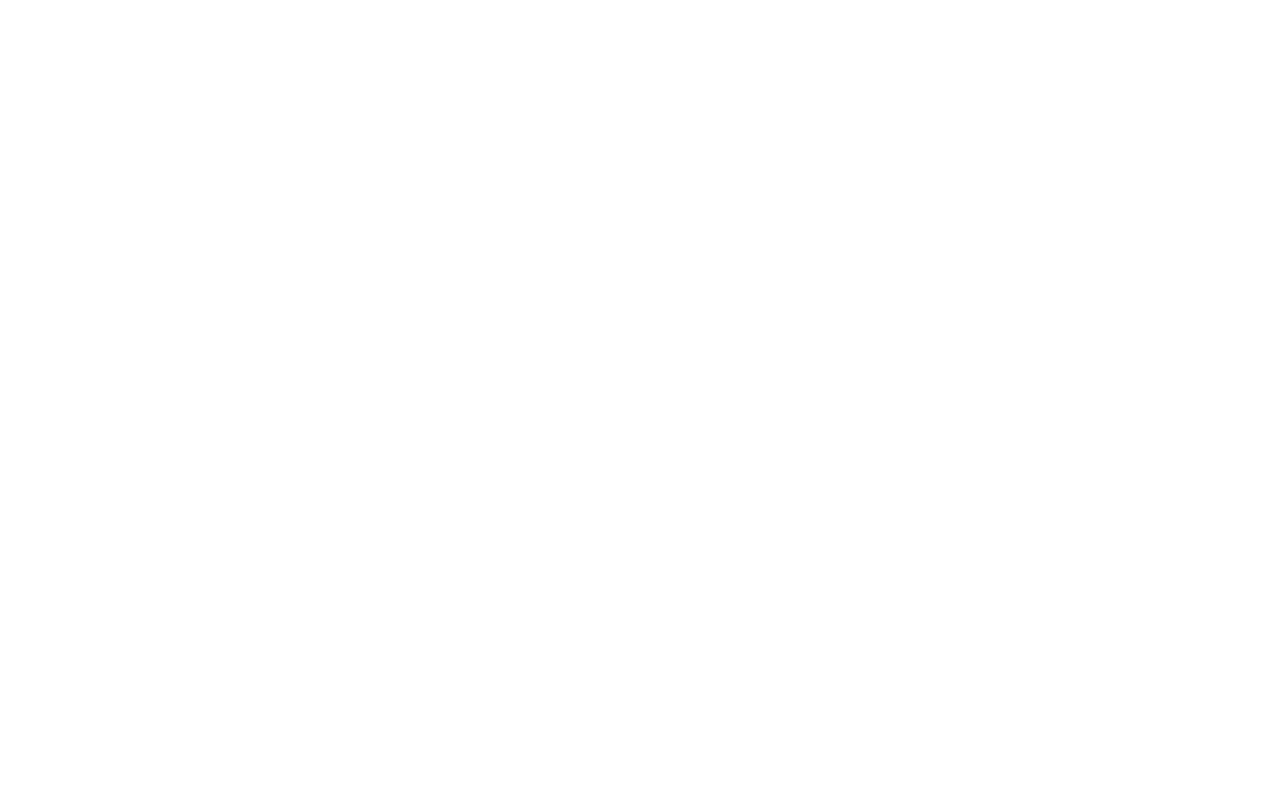
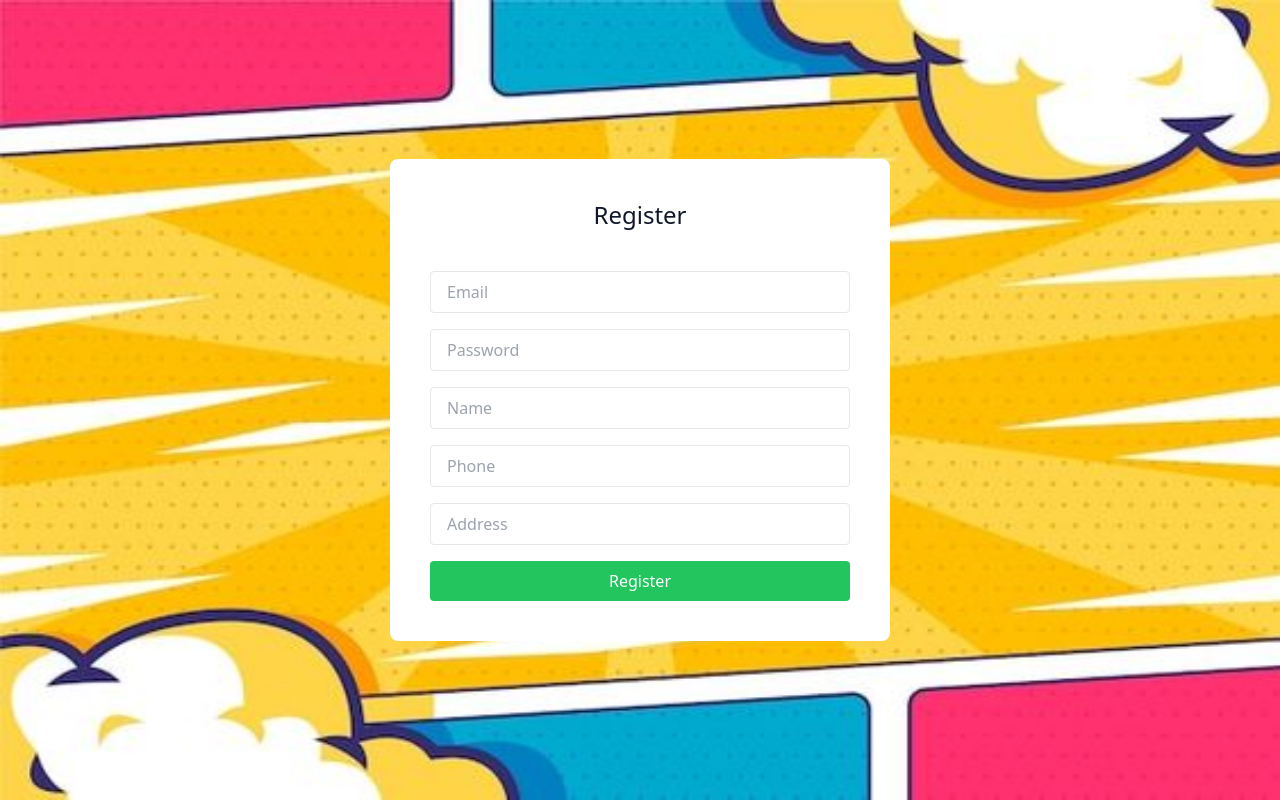
Before and after one commit to Milap-Magar/frontend, a React (Create React App) app: page /register in a window 1280 px wide. Before the commit this address had no page. Built offline with nearby package versions, Linux system fonts and the light colour scheme; the HTML template or start-up script is replaced by a standard one.

Commit message:
frontend managed

```diff
--- a/package.json
+++ b/package.json
@@ -13,6 +13,7 @@
     "react-icons": "^4.12.0",
     "react-router-dom": "^6.21.1",
     "react-scripts": "5.0.1",
+    "react-spring": "^9.7.3",
     "react-toastify": "^10.0.2",
     "sonner": "^1.3.1",
     "web-vitals": "^2.1.4"
--- a/src/App.js
+++ b/src/App.js
@@ -1,20 +1,23 @@
-import React from 'react'
-import { BrowserRouter, Routes, Route} from "react-router-dom";
-import Login from './pages/Login.page';
+import React, { useState } from "react";
+import { BrowserRouter as Router, Routes, Route } from "react-router-dom";
 import Dashboard from "./components/Dashboard.component";
-import "./index.css"
+import { Login, Register } from "./pages";
+import "./index.css";
+import PrivateRoute from "./routes/Private.routes";
 
 const App = () => {
+  const [isAuthenticated, setIsAuthenticated] = useState(false);
   return (
     <>
-      <BrowserRouter>
+      <Router>
         <Routes>
-          <Route path='/' element={ <Login /> } />
-          <Route path='/auth/dashboard' element={ <Dashboard /> } />
+          <Route path={"/register"} element={<Register />} />
+          <Route path={"/"} element={<Login />}  />
+          {/* <PrivateRoute component={Dashboard} path="/dashboard"  /> */}
+          <Route path={"/dashboard"} element={<Dashboard />} />
         </Routes>
-      </BrowserRouter>
+      </Router>
     </>
-  )
-}
-
-export default App
+  );
+};
+export default App;
--- a/src/pages/Home.jsx
+++ /dev/null
@@ -1,9 +0,0 @@
-import React from 'react'
-
-const Home = () => {
-  return (
-    <div>Home</div>
-  )
-}
-
-export default Home
--- a/src/pages/Login.page.jsx
+++ b/src/pages/Login.page.jsx
@@ -1,27 +1,28 @@
 import React, { useState } from "react";
 import { useNavigate } from "react-router-dom";
 import axios from "../api/axios";
-import "./Page.css";
+import "./Login.css";
 
 import image from "../assets/login.png";
 import Image from "../components/A-Componenets/Image";
 import { IoMdLogIn } from "react-icons/io";
-
 
 const Login = () => {
   const [err, setErr] = useState("");
   const [showPwd, setShowPwd] = useState("password");
   const [isChecked, setIsChecked] = useState(false);
 
-  // const loginURL = "/";
+  const navigate = useNavigate();
+  const handleNavigate = () => {
+    navigate("/register");
+  };
 
   const [values, setValues] = useState({
-    symbol: "",
+    email: "",
     password: "",
   });
-
-  const navigate = useNavigate();
-  axios.defaults.withCredentials = true;
+console.log(values);
+  // axios.defaults.withCredentials = true;
 
   const handleShowPassword = () => {
     setShowPwd((showPwd) => (showPwd === "password" ? "text" : "password"));
@@ -30,32 +31,13 @@ const Login = () => {
 
   const handlesubmit = async (e) => {
     e.preventDefault();
-    // try {
-    //   const response = await axios.post(loginURL, values);
-    //   console.log("🚀 ~ response ~ axios:", response);
-
-    //     if (response.data.loginStatus) {
-    //       navigate("/auth/dashboard");
-    //     } else {
-    //       setErr(response.data.Error);
-    //     }
-    // } catch (error) {
-    //   if (!error.response) {
-    //     setErr("No Sever Response");
-    //   } else if (error.response.status === 409) {
-    //     setErr("Username unauthorized");
-    //   } else {
-    //     setErr("Regristration Failed");
-    //   }
-    // }
     await axios
-        .post("http://localhost:8080/", values)
-        .then((result) => {
-          // return console.log("🚀 ~ handlesubmit ~ result:", result);
-          if (result.data.loginStatus) {
-            navigate("/auth/dashboard");
-          }else{
-            setErr(result.data.Error);
+      .post("http://localhost:8080/login", values)
+      .then((response) => {
+        if (response.status === 200) {
+          navigate("/dashboard");
+        } else {
+          setErr(response.data.Error);
         }
       })
       .catch((err) => {
@@ -87,13 +69,13 @@ const Login = () => {
                 Complain Management System
               </h1>
               {/* symbol section */}
-              <label htmlFor="symbol">Enter your Symbol Number:</label>
+              <label htmlFor="Email">Enter your Email:</label>
 
               <input
-                placeholder="Symbol Number"
-                type="number"
+                placeholder="Enter your Email"
+                type="email"
                 onChange={(e) =>
-                  setValues({ ...values, symbol: e.target.value })
+                  setValues({ ...values, email: e.target.value })
                 }
                 className={`text-sm p-[4px] w-[250px] md:w-[300px] rounded-sm border border-slate-950 bg-transparent font-epic font-extrabold placeholder-slate-900`}
               />
@@ -124,6 +106,13 @@ const Login = () => {
                   Login
                   <IoMdLogIn className="w-6 h-6" />
                 </button>
+                <button
+                  onClick={handleNavigate}
+                  className={`border rounded-xl bg-afno-300 m-[10px] md:m-3 py-1 px-3 flex border-slate-800 hover:bg-black hover:text-white font-black font-epic text-lg`}
+                >
+                  Register
+                  <IoMdLogIn className="w-6 h-6" />
+                </button>
               </div>
             </div>
           </div>
--- /dev/null
+++ b/src/pages/Register.page.jsx
@@ -0,0 +1,121 @@
+import React, { useState, useMemo } from 'react';
+import axios from 'axios';
+import { useNavigate } from 'react-router-dom';
+import validate from "../validation/validate"
+import Image from '../components/A-Componenets/Image';
+import "./Login.css";
+
+const Register = () => {
+  const navigate = useNavigate();
+
+  const [formData, setFormData] = useState({
+    email: '',
+    password: '',
+    name: '',
+    phone: '',
+    address: '',
+    errors: {}
+  });
+
+  const handleChange = (e) => {
+    setFormData({ ...formData, [e.target.name]: e.target.value });
+  };
+
+  const handleSubmit = async (e) => {
+    e.preventDefault();
+
+    // Validate form fields
+    const errors = validate(formData);
+    if (Object.keys(errors).length > 0) {
+      setFormData({ ...formData, errors });
+      return;
+    }
+
+    try {
+      const response = await axios.post('http://localhost:8080/register', {
+        email: formData.email,
+        password: formData.password,
+        name: formData.name,
+        phone: formData.phone,
+        address: formData.address
+      });
+
+      if (response.status === 200) {
+        navigate('/');
+      }
+    } catch (err) {
+      console.error('Registration error:', err);
+    }
+  };
+  // console.log(formData);
+
+  const memoizedInputs = useMemo(() => (
+    <>
+      <input
+        type="text"
+        name="email"
+        value={formData.email}
+        onChange={handleChange}
+        placeholder="Email"
+        className={`w-full px-4 py-2 mb-4 border rounded ${formData.errors.email ? 'border-red-500' : ''}`}
+        required
+      />
+      {formData.errors.email && <div className="text-red-500 mb-2">{formData.errors.email}</div>}
+      <input
+        type="password"
+        name="password"
+        value={formData.password}
+        onChange={handleChange}
+        placeholder="Password"
+        className={`w-full px-4 py-2 mb-4 border rounded ${formData.errors.password ? 'border-red-500' : ''}`}
+        required
+      />
+      {formData.errors.password && <div className="text-red-500 mb-2">{formData.errors.password}</div>}
+      <input
+        type="text"
+        name="name"
+        value={formData.name}
+        onChange={handleChange}
+        placeholder="Name"
+        className="w-full px-4 py-2 mb-4 border rounded"
+        required
+      />
+      <input
+        type="number"
+        name="phone"
+        value={formData.phone}
+        onChange={handleChange}
+        placeholder="Phone"
+        className="w-full px-4 py-2 mb-4 border rounded"
+      />
+      <input
+        type="text"
+        name="address"
+        value={formData.address}
+        onChange={handleChange}
+        placeholder="Address"
+        className="w-full px-4 py-2 mb-4 border rounded"
+      />
+    </>
+  ), [formData, handleChange]);
+
+  return (
+    <div className="min-h-screen w-full flex items-center justify-center bg-white ">
+      <Image />
+      <div className="bg-white rounded shadow-md">
+        <form onSubmit={handleSubmit} className='bg-white w-[50vh] md:w-[500px] px-10 py-10 rounded-lg'>
+        <h2 className="text-2xl text-slate-900 text-center px-10 pb-10">Register</h2>
+          {memoizedInputs}
+          <button
+            type="submit"
+            className="w-full bg-green-500 text-white py-2 rounded hover:bg-green-600"
+          >
+            Register
+          </button>
+        </form>
+      </div>
+    </div>
+  );
+};
+
+export default Register;
--- a/src/pages/Settings.jsx
+++ /dev/null
@@ -1,9 +0,0 @@
-import React from 'react'
-
-const Settings = () => {
-  return (
-    <div>Settings</div>
-  )
-}
-
-export default Settings
--- a/src/pages/index.js
+++ b/src/pages/index.js
@@ -1 +1,2 @@
 export { default as Login } from "./Login.page";
+export { default as Register } from "./Register.page";
--- /dev/null
+++ b/src/routes/Private.routes.js
@@ -0,0 +1,14 @@
+import React from 'react';
+import { Route } from 'react-router-dom';
+import { Navigate } from 'react-router-dom';
+
+const PrivateRoute = ({component: Component, isAuthenticated, ...rest}) => {
+    return (
+        <Route {...rest} render={props => (
+            isAuthenticated() ?
+                <Component {...props} />
+            : <Navigate to="/login" />
+        )} />
+    );
+};
+export default PrivateRoute;
--- /dev/null
+++ b/src/utils/auth.js
@@ -0,0 +1,18 @@
+import { useState } from 'react';
+
+export const useAuth = () => {
+  const [isAuthenticated, setIsAuthenticated] = useState(false);
+
+  const login = () => {
+    // Your login logic here
+    // Assuming login is successful, set isAuthenticated to true
+    setIsAuthenticated(true);
+  };
+
+  const logout = () => {
+    // Your logout logic here
+    setIsAuthenticated(false);
+  };
+
+  return { isAuthenticated, login, logout };
+};
--- /dev/null
+++ b/src/validation/validate.js
@@ -0,0 +1,20 @@
+const validate = (values) => {
+    const errors = {};
+    const emailPattern = /^[^\s@]+@[^\s@]+\.[^\s@]+$/;
+    const passwordPattern = /^(?=.*\d)(?=.*[a-z])(?=.*[A-Z])[a-zA-Z0-9]{8,}$/;
+
+    if (!values.email) {
+      errors.email = 'Email must not be empty';
+    } else if (!emailPattern.test(values.email)) {
+      errors.email = 'Invalid email format';
+    }
+
+    if (!values.password) {
+      errors.password = 'Password must not be empty';
+    } else if (!passwordPattern.test(values.password)) {
+      errors.password = 'Password pattern incorrect';
+    }
+    return errors;
+  };
+
+  export default validate
```
Also changed, not shown: validation/validate.js (deleted, +0 -25 lines), src/pages/Login.css (renamed from src/pages/Page.css). Lines whose indentation alone changed are shown as unchanged.
